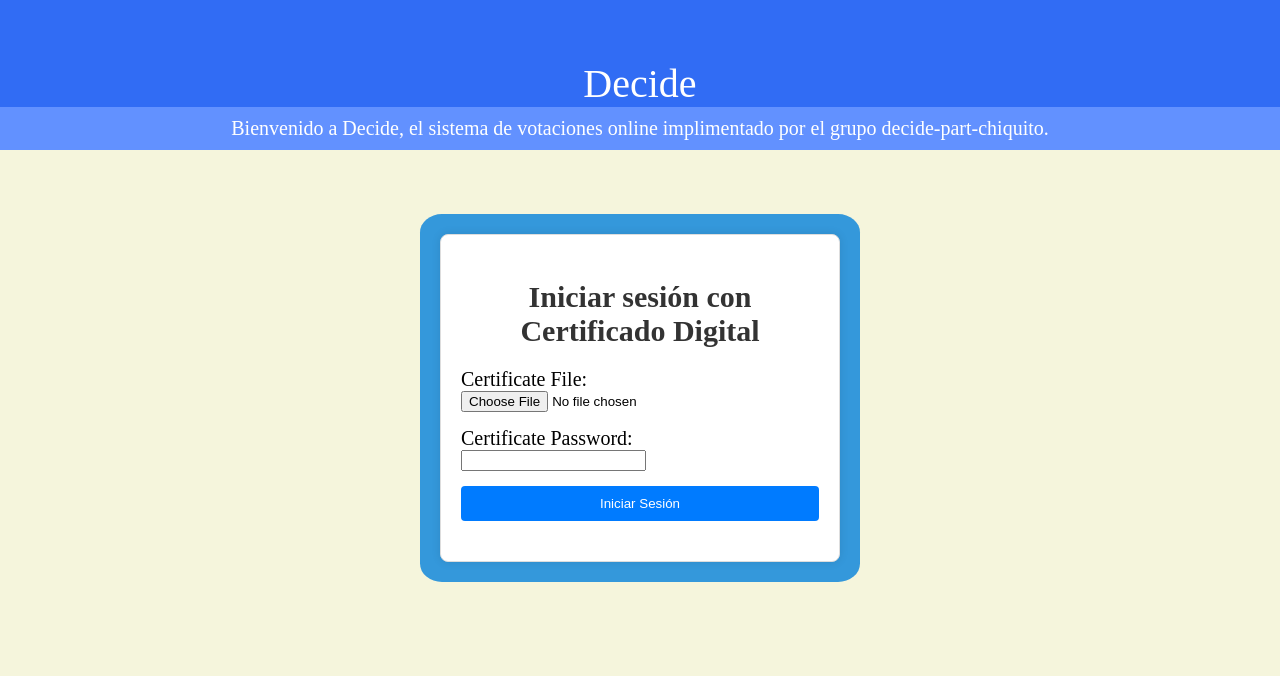
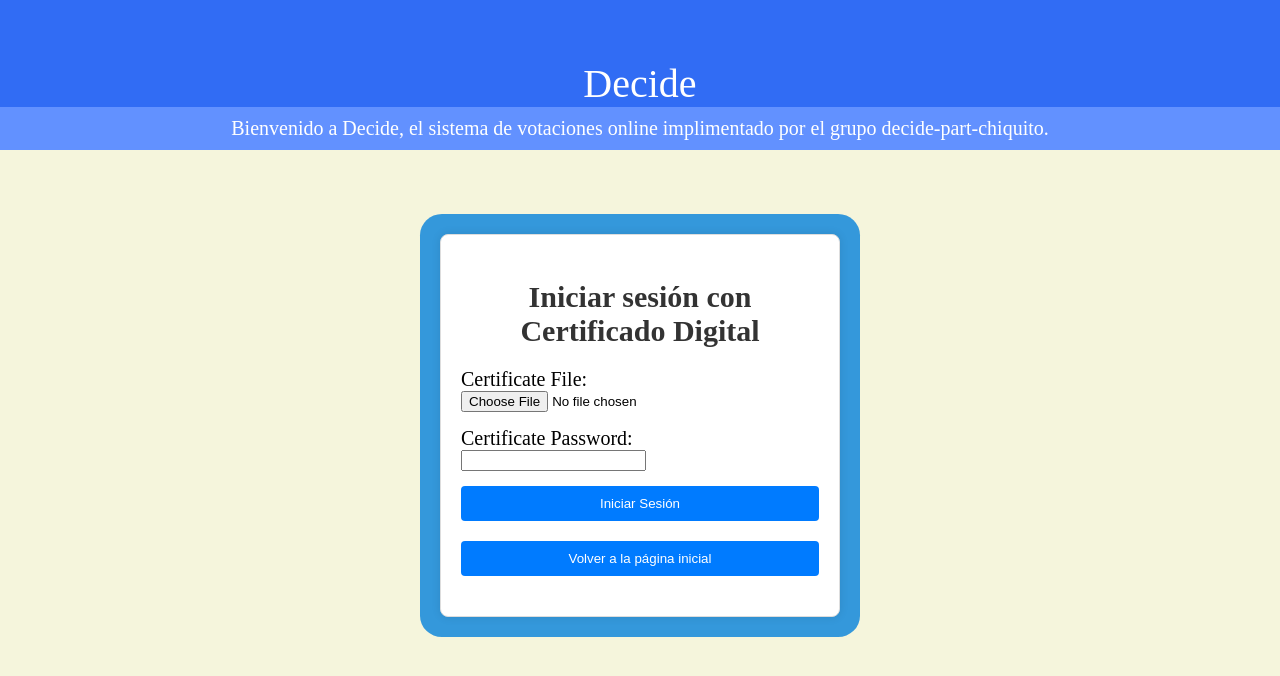
Before and after one commit to Decide-chiquito/decide-part-chiquito, a Django app: page /users/cert-login/ in a window 1280 px wide. Shown: the top 676 px of the page. Run offline with Django 3.2, Linux system fonts and the light colour scheme.

Commit message:
feat return main page
Añadido botón para que el usuario pueda salir del formulario

```diff
--- a/decide/users/templates/registration/cert_login.html
+++ b/decide/users/templates/registration/cert_login.html
@@ -22,6 +22,9 @@
           </div>
           <button type="submit" class="login-button">Iniciar Sesión</button>
         </form>
+        <form action="{% url 'index' %}" method="get">
+          <button type="submit" class="login-button">Volver a la página inicial</button>
+        </form>
       </div>
     </div>
   </div>
```
